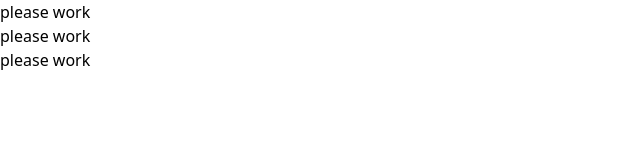
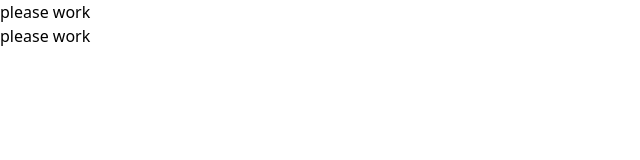
Before and after one commit to NickGofman/Active-Stage, a React (Create React App) app: page / in a window 1280 px wide. Shown: the top 160 px of the page, without its empty margins (0-640 px from the left). Built offline with nearby package versions, Linux system fonts and the light colour scheme.

Commit message:
delete p

```diff
--- a/src/App.js
+++ b/src/App.js
@@ -4,7 +4,7 @@ function App() {
     <div className="App">
       <p>please work</p>
       <p>please work</p>
-      <p>please work</p>
+
     </div>
   );
 }
```
